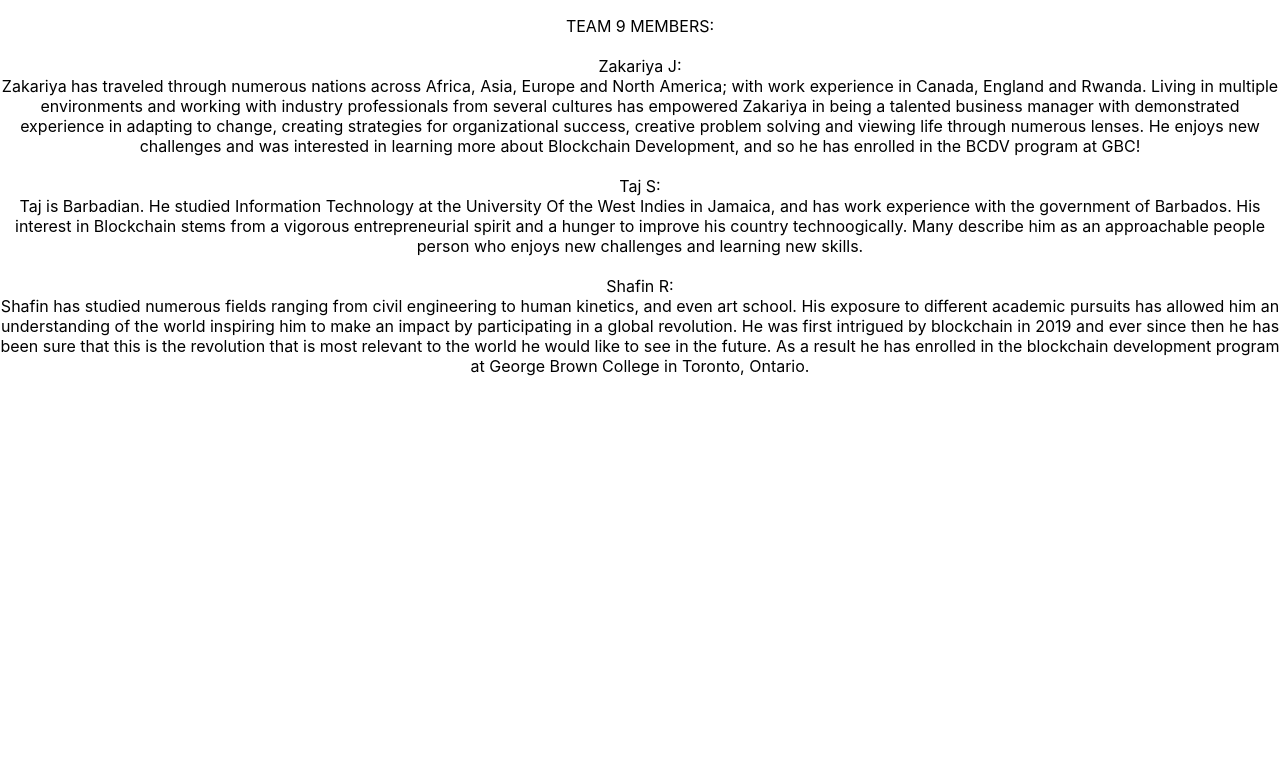
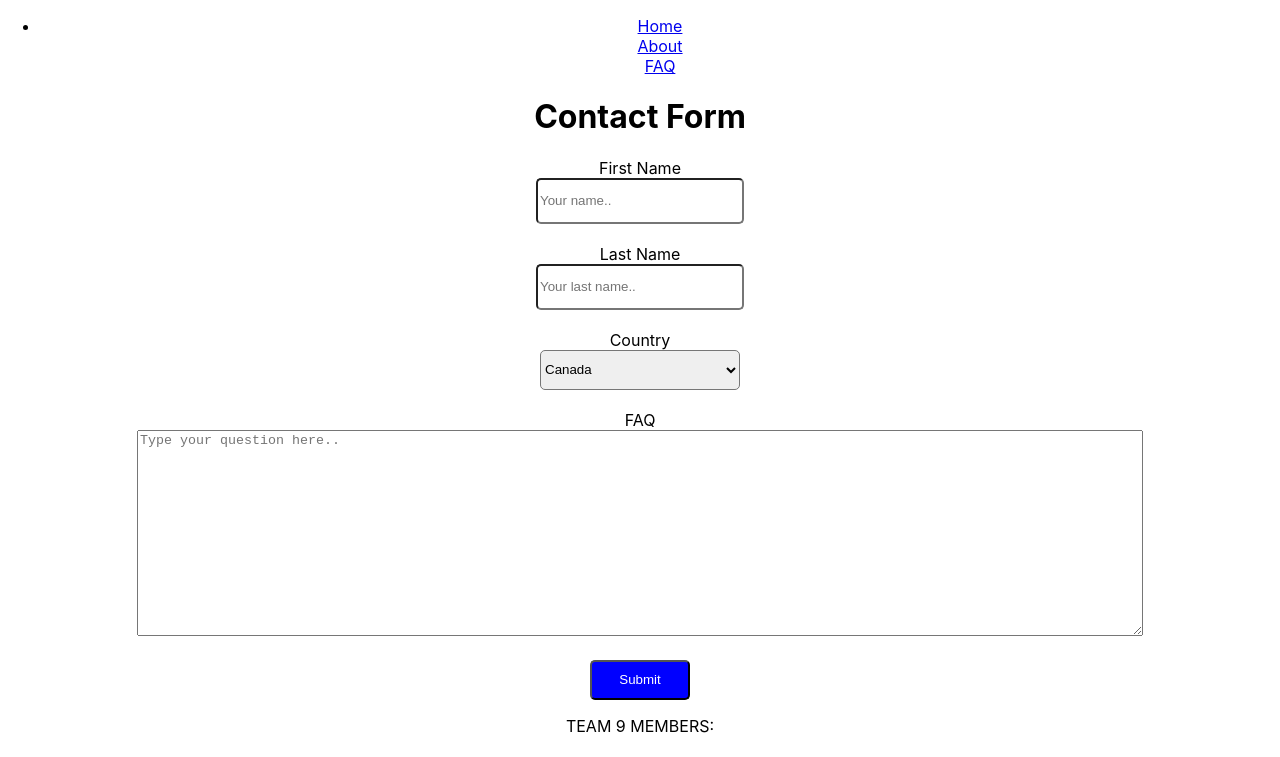
Before and after one commit to DeadPreZ-101/Lab_5_SDM, a React (Create React App) app: page / in a window 1280 px wide. Shown: the top 757 px of the page. Built offline with nearby package versions, Linux system fonts and the light colour scheme.

Commit message:
updated css

```diff
--- a/src/App.css
+++ b/src/App.css
@@ -36,3 +36,29 @@
     transform: rotate(360deg);
   }
 }
+
+#fname{
+  height: 40px;
+  width: 200px;
+  border-radius: 5px;
+}
+
+#lname{
+  height: 40px;
+  width: 200px;
+  border-radius: 5px;
+}
+
+#country{
+  height: 40px;
+  width: 200px;
+  border-radius: 5px;
+}
+
+#submit{
+  height: 40px;
+  width: 100px;
+  color: white;
+  background-color: blue;
+  border-radius: 5px;
+}
--- a/src/App.js
+++ b/src/App.js
@@ -4,7 +4,71 @@ import "./App.css";
 function App() {
   return (
     <div className="App">
+      <ul id="menu">
+        <li>
+          <nav>
+            <a href="home.js">Home</a>
+          </nav>
+          <nav>
+            <a href="about.html">About</a>
+          </nav>
+          <nav>
+            <a href="App.js">FAQ</a>
+          </nav>
+        </li>
+      </ul>
+      <div>
+        <h1>Contact Form</h1>
 
+        <div class="container" />
+        <form action="?" id="border" />
+        <label for="fname">First Name</label>
+        <br />
+        <input
+          type="text"
+          id="fname"
+          name="firstname"
+          placeholder="Your name.."
+        />
+        <br />
+        <br />
+
+        <label for="lname">Last Name</label>
+        <br />
+        <input
+          type="text"
+          id="lname"
+          name="lastname"
+          placeholder="Your last name.."
+        />
+        <br />
+        <br />
+
+        <label for="country">Country</label>
+        <br />
+        <select id="country" name="country">
+          <br />
+          <option value="canada">Canada</option>
+          <option value="australia">Australia</option>
+          <option value="usa">USA</option>
+        </select>
+        <br />
+        <br />
+
+        <label for="FAQ">FAQ</label>
+        <br />
+        <textarea
+          id="FAQ"
+          name="FAQ"
+          placeholder="Type your question here.."
+          style={{ width: 1000, height: 200 }}
+        ></textarea>
+        <br />
+        <br />
+
+        <input type="submit" value="Submit" id="submit" />
+        <form />
+      </div>
       <p>
         TEAM 9 MEMBERS:
         <br />
```
